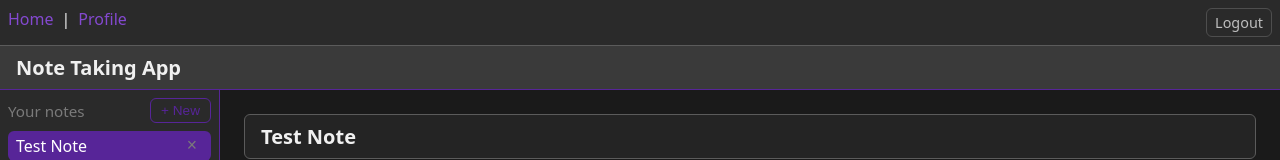
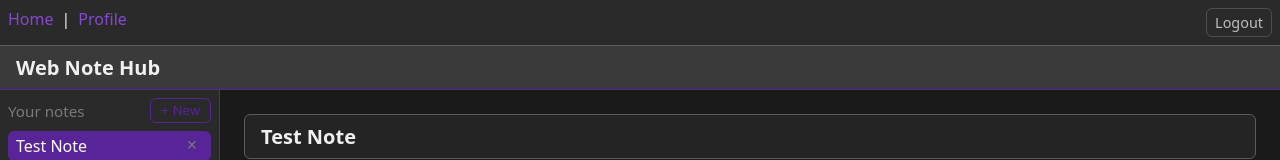
Before and after one commit to ricopoon85/COMP3322-PG09, a React app in the folder frontend/: page / in a window 1280 px wide. Shown: the top 160 px of the page. Built offline with nearby package versions, Linux system fonts and the light colour scheme; sample sign-in values are in the browser's storage; the HTML template or start-up script is replaced by a standard one.

Commit message:
Changed app page title

```diff
--- a/frontend/src/components/Header.jsx
+++ b/frontend/src/components/Header.jsx
@@ -6,7 +6,7 @@
 export default function Header() {
   return (
     <header className={styles.header}>
-      <h1 className={styles.title}>Note Taking App</h1>
+      <h1 className={styles.title}>Web Note Hub</h1>
     </header>
   );
 }
```
